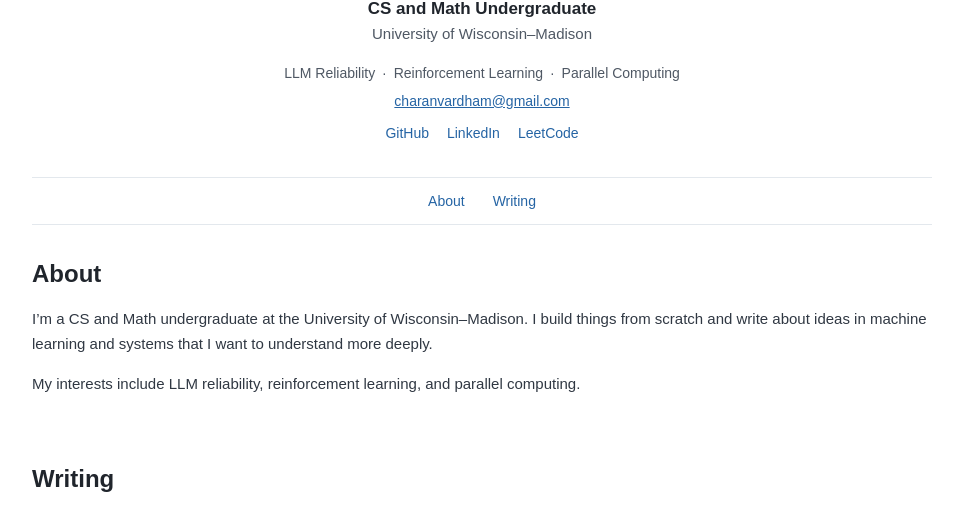
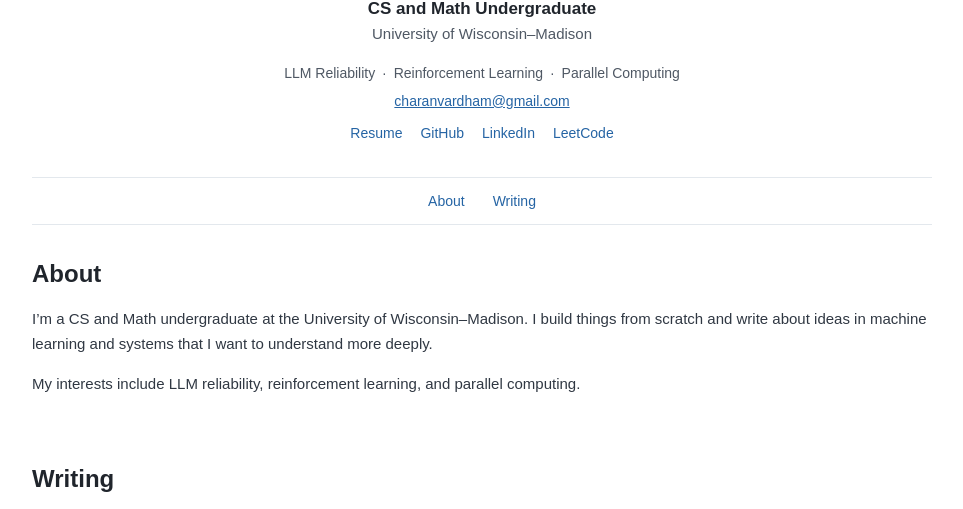
Before and after one commit to Charan6924/charanvardham.github.io, a plain HTML site: page index.html in a window 1280 px wide. Shown: the part 286-795 px from the top of the page, without its empty margins (158-1121 px from the left). Drawn offline with nearby package versions, Linux system fonts and the light colour scheme.

Commit message:
Add resume link to homepage

```diff
--- a/index.html
+++ b/index.html
@@ -24,6 +24,7 @@
       <p class="interests">LLM Reliability <span>·</span> Reinforcement Learning <span>·</span> Parallel Computing</p>
       <p class="contact"><a href="mailto:charanvardham@gmail.com">charanvardham@gmail.com</a></p>
       <div class="social-links" aria-label="Profile links">
+        <a href="https://github.com/Charan6924/Resume/blob/main/Charan_Vardham_Resume_ML_AI.pdf" target="_blank" rel="noreferrer">Resume <span>↗</span></a>
         <a href="https://github.com/Charan6924" target="_blank" rel="noreferrer">GitHub <span>↗</span></a>
         <a href="https://www.linkedin.com/in/charan-vardham" target="_blank" rel="noreferrer">LinkedIn <span>↗</span></a>
         <a href="https://leetcode.com/u/charan6924/" target="_blank" rel="noreferrer">LeetCode <span>↗</span></a>
```
